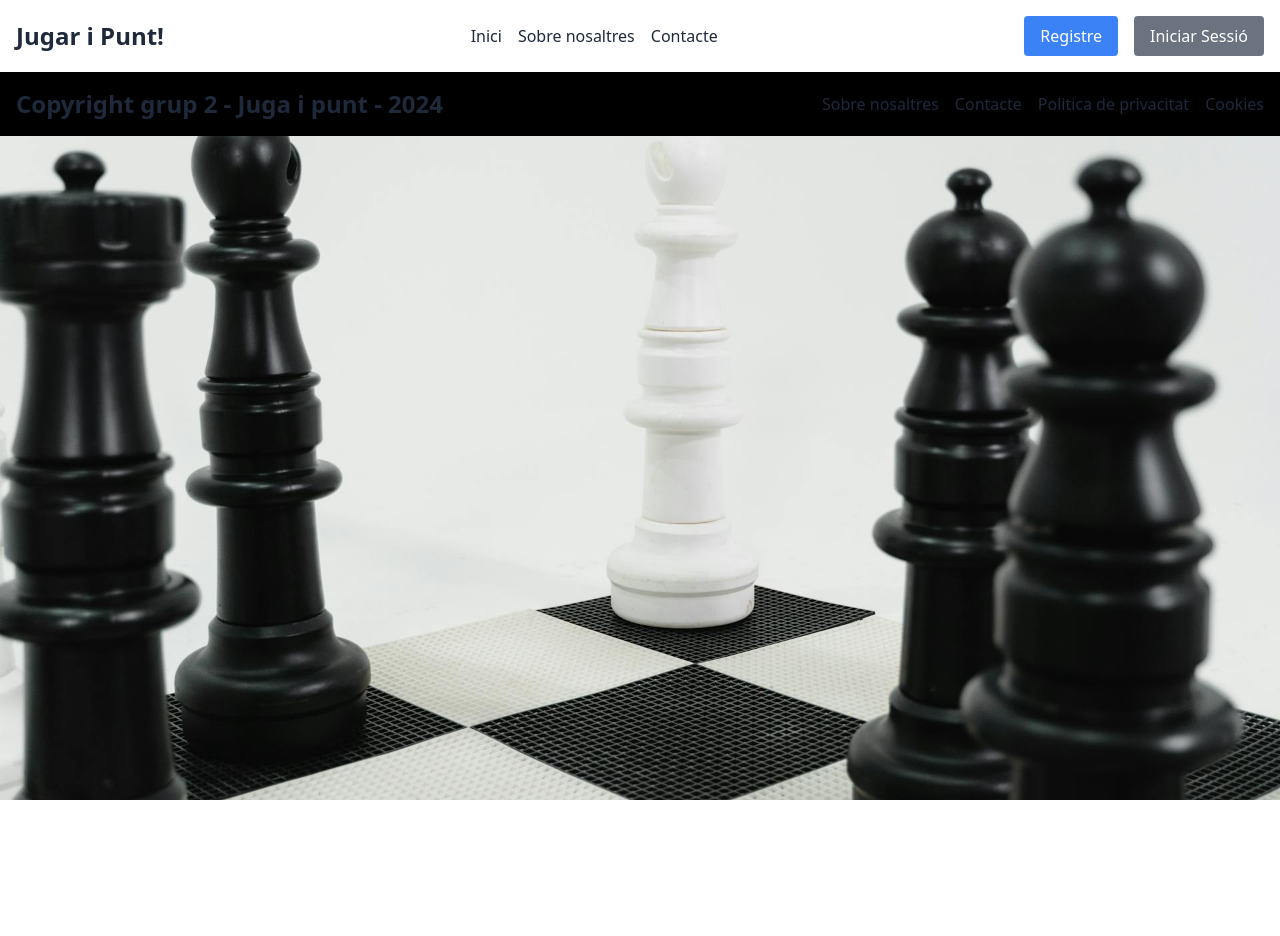
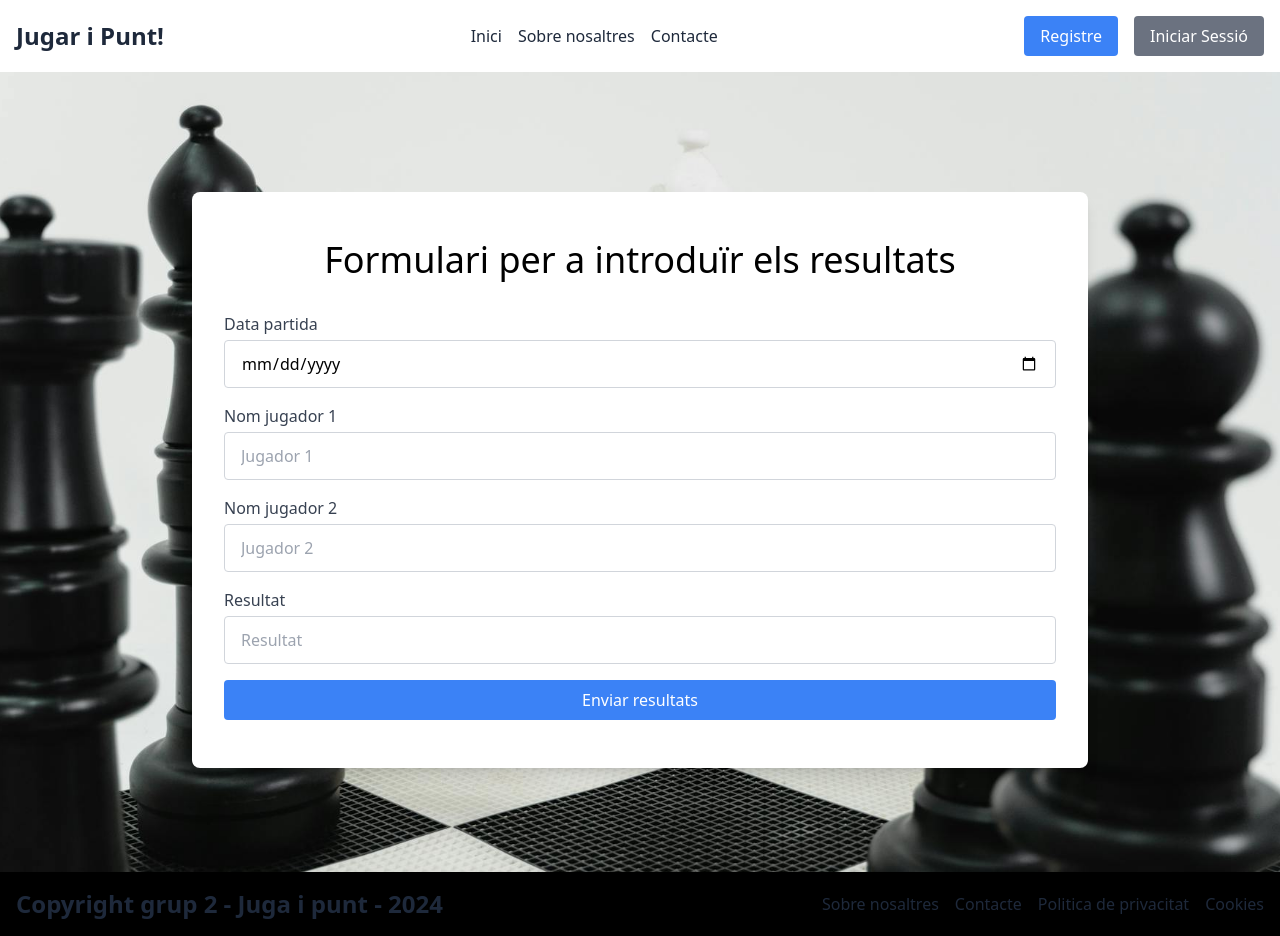
Before and after one commit to oriol-Barra/jugaipunt, a Nuxt app in the folder frontend/: page /resultatsPartides in a window 1280 px wide. Before the commit the page ends 800 px from the top, so only its background shows below. Built offline with nearby package versions, Linux system fonts and the light colour scheme.

Commit message:
creació del formulari de resultats

```diff
--- /dev/null
+++ b/frontend/pages/resultatsPartides.vue
@@ -0,0 +1,73 @@
+<template>
+  <div class="min-h-screen flex flex-col justify-center items-center">
+    <section class="bg-white p-8 rounded-lg shadow-lg w-full max-w-4xl mt-4">
+      <h1 class="text-4xl text-center mt-4 mb-8">
+        Formulari per a introduïr els resultats
+      </h1>
+      <div class="space-y-8">
+        <!-- Seccio d'introduccio -->
+        <form @submit.prevent="submit">
+          <div class="mb-4">
+            <label class="block text-gray-700" for="date">Data partida</label>
+            <input
+              id="date"
+              v-model="date"
+              class="form-input mt-1 block w-full h-12 rounded px-4 border border-gray-300"
+              type="date"
+              required
+              placeholder="Data partida"
+            >
+          </div>
+          <div class="mb-4">
+            <label class="block text-gray-700" for="jugador1">Nom jugador 1</label>
+            <input
+              id="jugador1"
+              v-model="jugador1"
+              class="form-input mt-1 block w-full h-12 rounded px-4 border border-gray-300"
+              type="text"
+              required
+              placeholder="Jugador 1"
+            >
+          </div>
+          <div class="mb-4">
+            <label class="block text-gray-700" for="jugador1">Nom jugador 2</label>
+            <input
+              id="jugador2"
+              v-model="jugador1"
+              class="form-input mt-1 block w-full h-12 rounded px-4 border border-gray-300"
+              type="text"
+              required
+              placeholder="Jugador 2"
+            >
+          </div>
+          <div class="mb-4">
+            <label class="block text-gray-700" for="resultat">Resultat</label>
+            <input
+              id="resultat"
+              v-model="resultat"
+              class="form-input mt-1 block w-full h-12 rounded px-4 border border-gray-300"
+              type="number"
+              required
+              placeholder="Resultat"
+            >
+          </div>
+          <button
+            class="bg-blue-500 text-white py-2 px-4 rounded hover:bg-blue-700 w-full mb-4"
+            type="submit"
+          >
+            Enviar resultats
+          </button>
+        </form>
+      </div>
+    </section>
+  </div>
+</template>
+
+<script>
+export default {
+  name: 'ResultatsPartides'
+}
+</script>
+
+<style scoped>
+</style>
```
